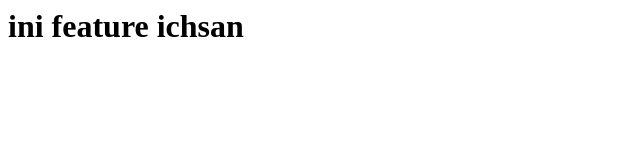
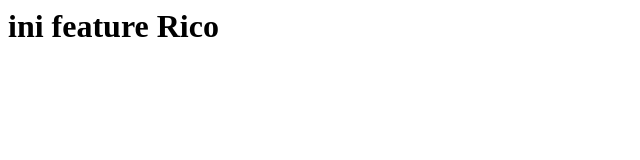
Before and after one commit to ichsan777/binar-frontend, a plain HTML site: page index.html in a window 1280 px wide. Shown: the full height of the page, 0-640 px from the left. Drawn offline with Linux system fonts and the light colour scheme.

Commit message:
fitur rico selesai

```diff
--- a/index.html
+++ b/index.html
@@ -6,6 +6,6 @@
     <title>Document</title>
   </head>
   <body>
-    <h1>ini feature ichsan</h1>
+    <h1>ini feature Rico</h1>
   </body>
 </html>
```
